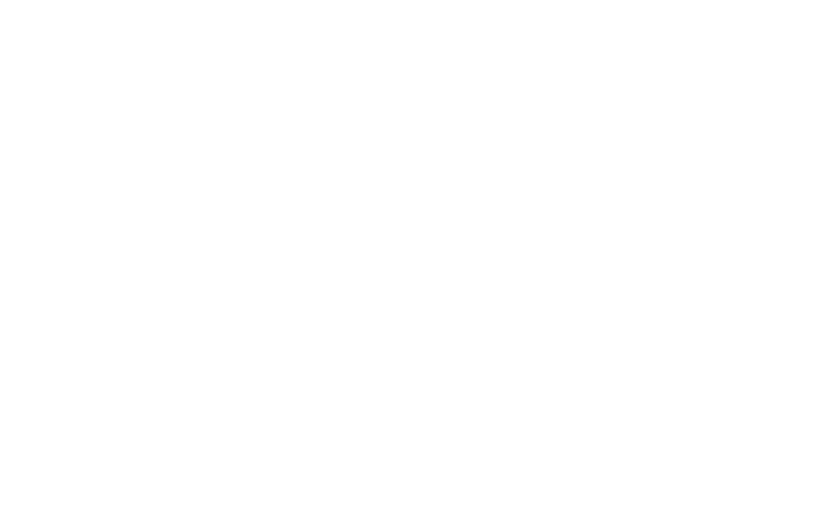
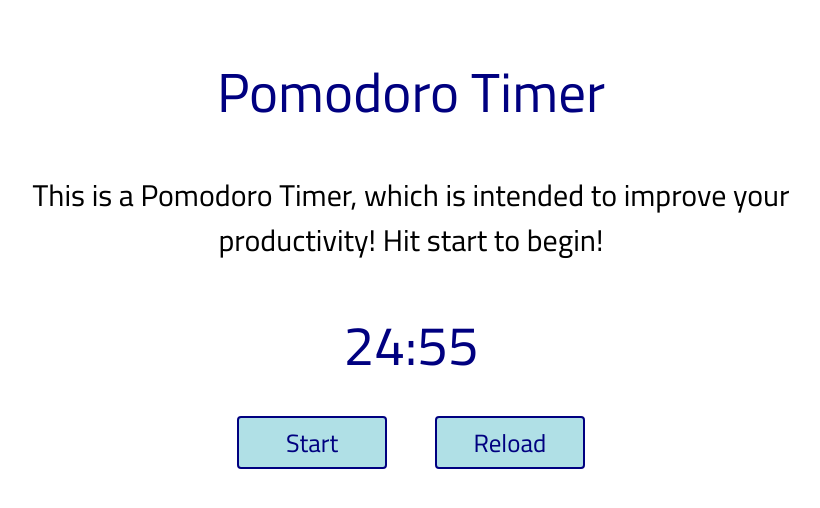
Before and after one commit to B-Little99/pomodoroTimer, a plain HTML site: page index.html in a window 1280 px wide. Shown: the whole page, without its empty margins (229-1049 px from the left). Drawn offline with Linux system fonts and the light colour scheme.

Commit message:
Added basic functionality so that a timer starts when you load the browser.

```diff
--- a/index.html
+++ b/index.html
@@ -1,15 +1,25 @@
 <!DOCTYPE html>
     <head>
-        <meta charset="utf-8">
-        <meta http-equiv="X-UA-Compatible" content="IE=edge">
         <title>Pomodoro Timer</title>
         <link rel="stylesheet" href="styles.css">
+        <link href="https://fonts.googleapis.com/css?family=Cairo&display=swap" rel="stylesheet">
     </head>
     <body>
-        <header></header>
+        <div id="wrapper">
+            <header>Pomodoro Timer</header>
+            <div id="pWrapper">
+                <p>This is a Pomodoro Timer, which is intended to improve your productivity! Hit start to begin!</p>
+            </div>
 
+            <div id="timer"></div>
 
+            <div id="buttonContainer">
+                <button id="startBtn">Start</button>
+                <button id="reloadBtn">Reload</button>
+            </div>
 
+            <div id="counter"></div>
+        </div>
         <script src="scripts.js"></script>
     </body>
 </html>
--- a/scripts.js
+++ b/scripts.js
@@ -0,0 +1,31 @@
+let timer = document.getElementById("timer");
+let startBtn = document.getElementById("startBtn");
+let reloardBtn = document.getElementById("startBtn");
+
+let counter = 0;
+let workTime = 25*60;
+
+function convertSeconds(s){
+    let minutes = Math.floor(s / 60);
+    let seconds = s % 60;
+
+    if (seconds < 10){
+        seconds = "0" + seconds;
+    }
+    return `${minutes}:${seconds}`;
+}
+
+timer.innerHTML = convertSeconds((workTime -counter));
+
+function secondCount() {
+    counter++
+    timer.innerHTML = convertSeconds((workTime - counter));
+
+}
+
+function starTimer() {
+    let secondsTimer = setInterval(secondCount, 1000);
+
+}
+
+starTimer();
--- a/styles.css
+++ b/styles.css
@@ -0,0 +1,50 @@
+* {
+    font-family: 'Cairo', sans-serif;
+}
+
+#wrapper{
+    text-align: center;
+}
+
+div {
+    font-size: 35px;
+}
+
+header {
+    font-size: 55px;
+    margin-top: 40px;
+    color: navy;
+}
+
+p {
+    font-size: 30px;
+    line-height: 1.5em;
+}
+
+#pWrapper {
+    display: inline-block;
+    width: 60%;
+}
+
+#timer {
+    font-size: 55px;
+    color: navy;
+}
+
+button {
+    border: 2px solid navy;
+    border-radius: 4px;
+    width: 150px;
+    background: powderblue;
+    color: navy;
+    font-size: 25px;
+    outline: none;
+    margin: 20px;
+}
+
+button:hover {
+    transform: scale(1.1);
+    background: navy;
+    color: white;
+
+}
```
